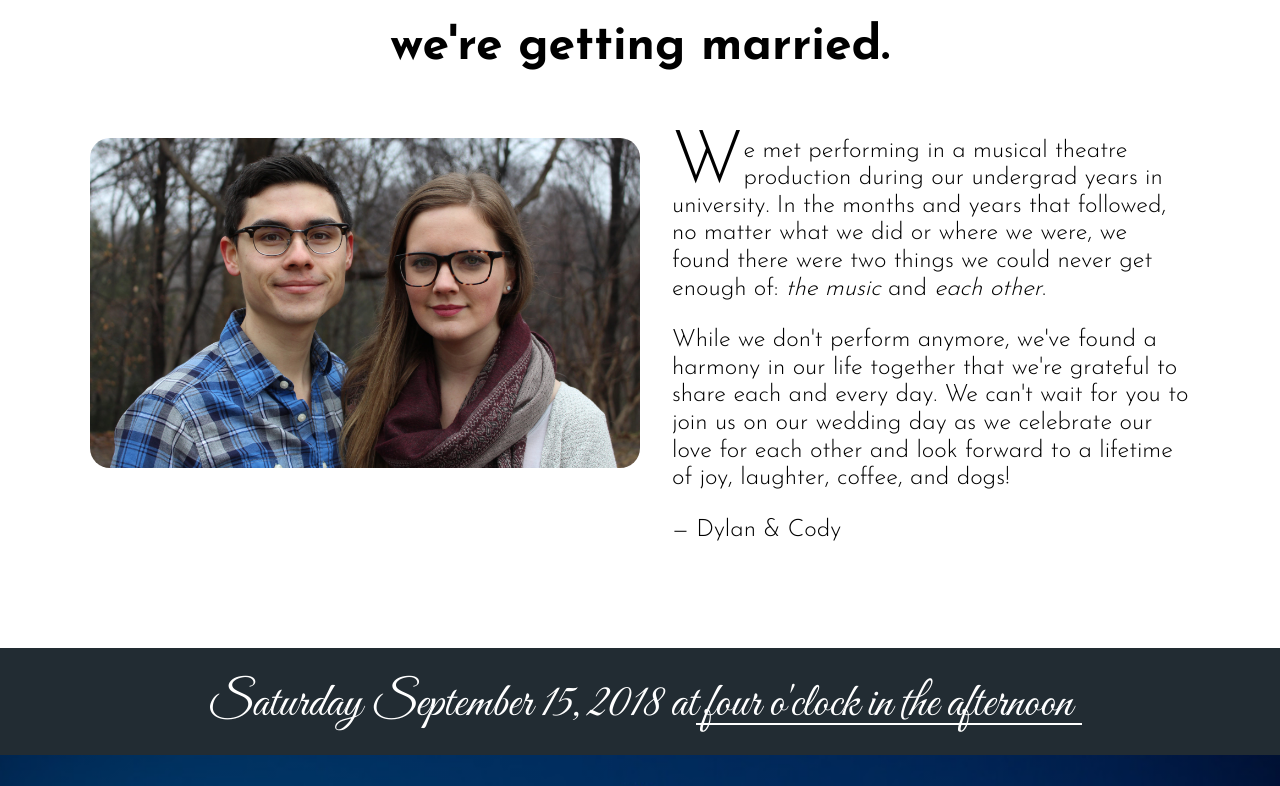
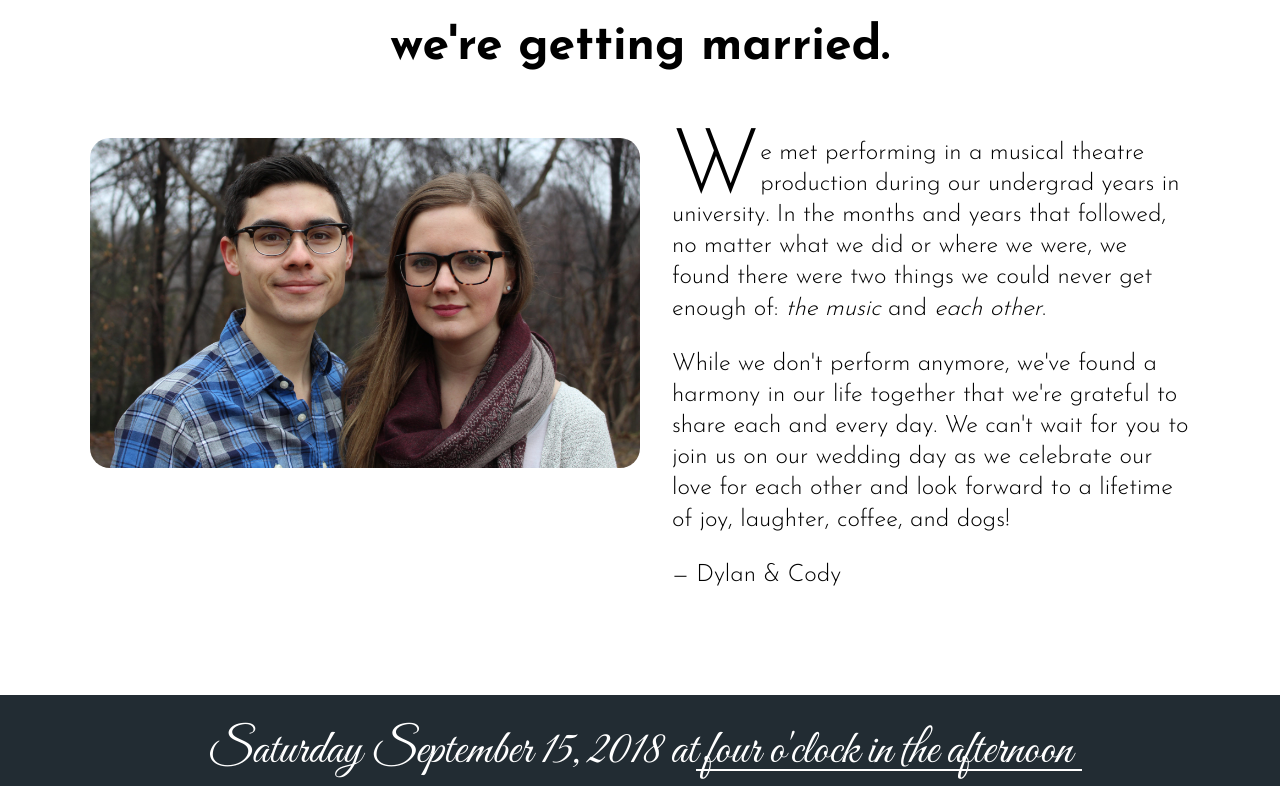
Before and after one commit to dylanon/wedding, a website built with webpack: page src/index.html in a window 1280 px wide. Shown: the part 860-1646 px from the top of the page. Built offline with nearby package versions, Linux system fonts and the light colour scheme.

Commit message:
Fix intro columns on Firefox, adjust line height

```diff
--- a/src/sass/partials/_globals.scss
+++ b/src/sass/partials/_globals.scss
@@ -28,6 +28,7 @@ a {
   font: {
     size: $font-size * 1.5;
   }
+  line-height: 1.3;
 
   p {
     margin: 0 0 1em 0;
--- a/src/sass/partials/sections/_intro.scss
+++ b/src/sass/partials/sections/_intro.scss
@@ -27,13 +27,15 @@
 
   &__feature-text {
     @extend .feature-text;
+    width: 50%;
     @media (max-width: 950px) {
       text-align: center;
+      width: 100%;
     }
   }
 
   &__drop-cap:first-letter {
-    font-size: 3em;
+    font-size: 3.7em;
     float: left;
     line-height: 0.7;
     @media (max-width: 950px) {
```
